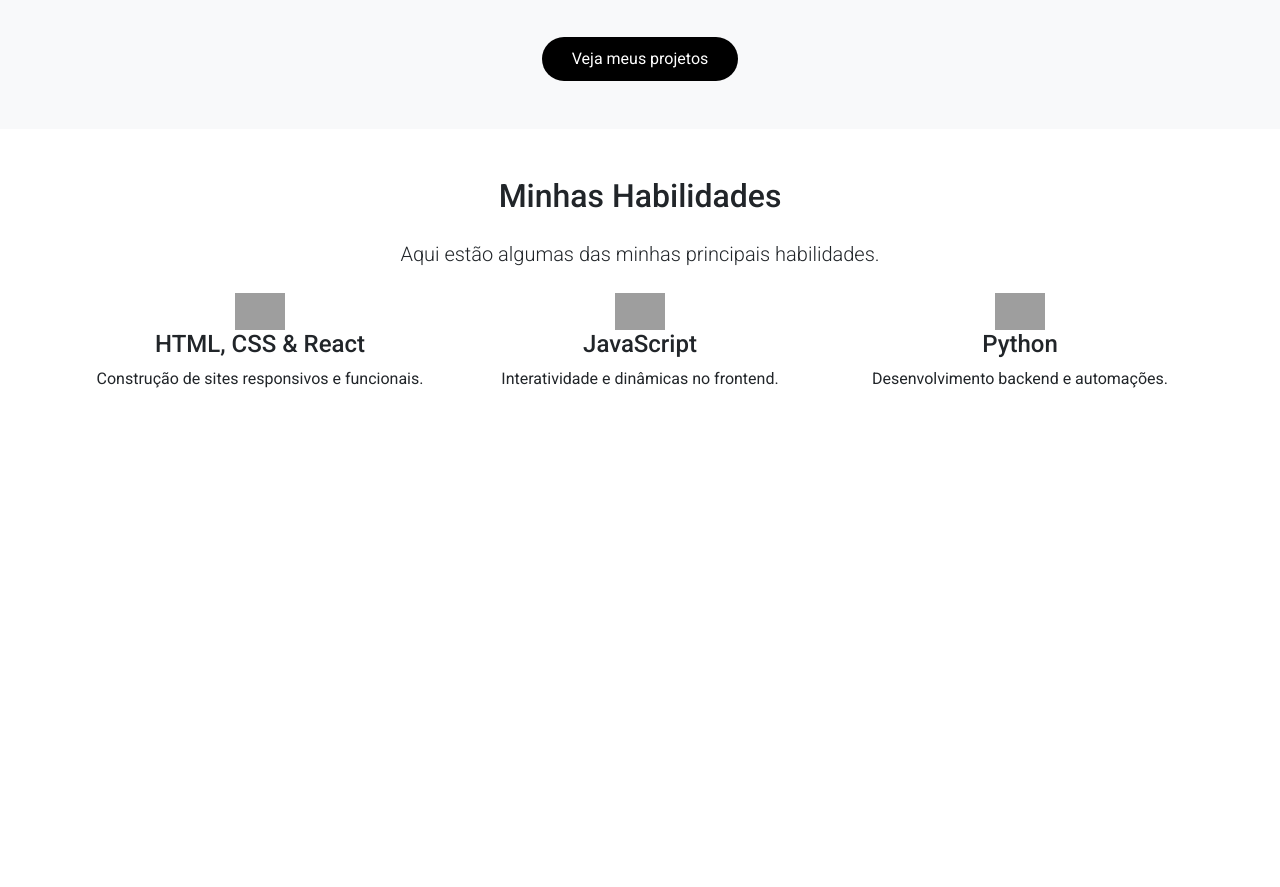
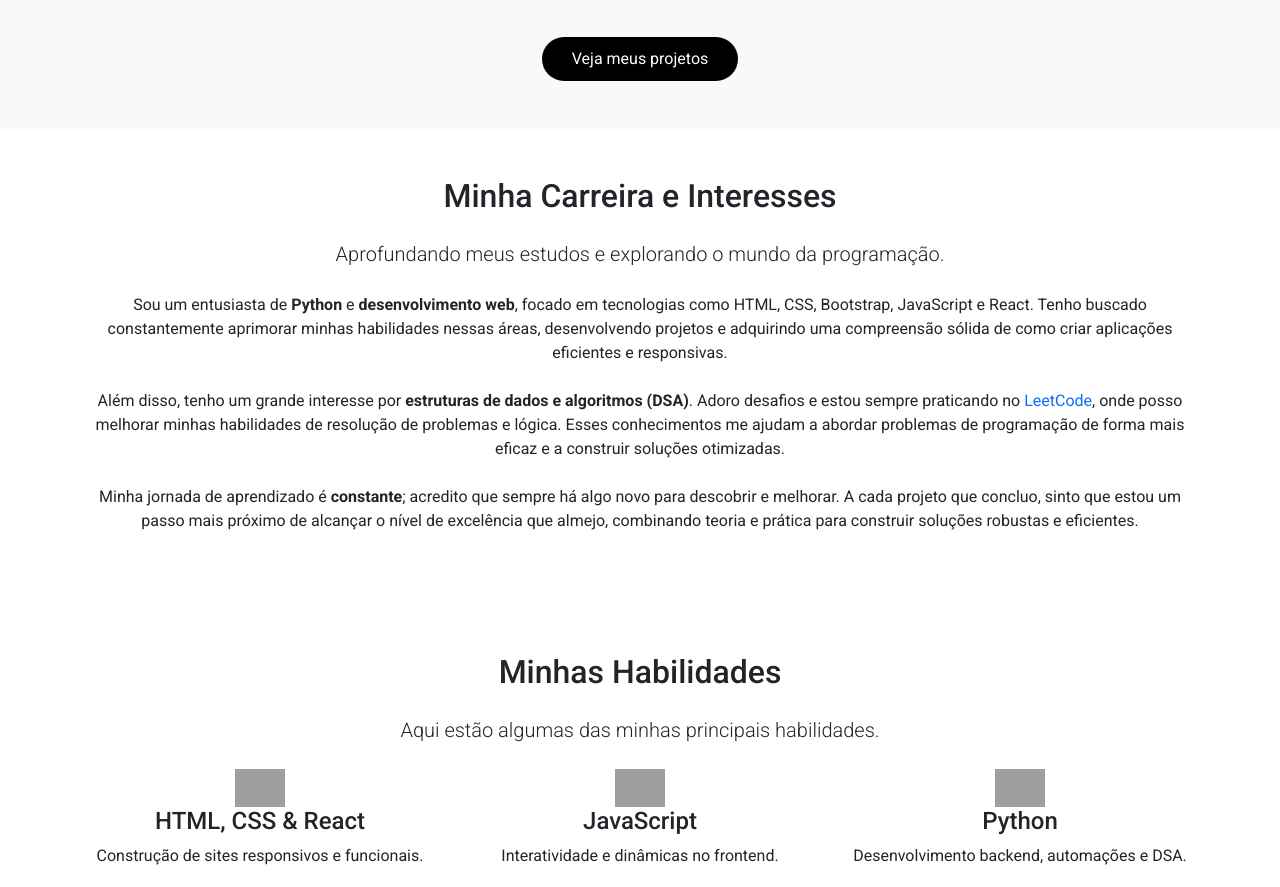
Before and after one commit to CaioRenatoDot/CaioRenatoDot, a plain HTML site: page aboutme.html in a window 1280 px wide. Shown: the part 1101-1988 px from the top of the page. Before the commit the page ends 1767 px from the top, so only its background shows below. Drawn offline with nearby package versions, Linux system fonts and the light colour scheme; grey boxes are pictures that could not be loaded.

Commit message:
minha historia, e minha carreira, textos novos, falando sobre minha carreira.

```diff
--- a/aboutme.html
+++ b/aboutme.html
@@ -54,6 +54,21 @@
             <button class="btn btn-dark mt-3" onclick="window.location.href='index.html'">Veja meus projetos</button>
         </div>
     </section>
+        <!-- Career Section -->
+        <section class="career py-5">
+            <div class="container text-center">
+                <h2 class="mb-4">Minha Carreira e Interesses</h2>
+                <p class="lead mb-4">Aprofundando meus estudos e explorando o mundo da programação.</p>
+                <p class="mb-4">
+                    Sou um entusiasta de <strong>Python</strong> e <strong>desenvolvimento web</strong>, focado em tecnologias como HTML, CSS, Bootstrap, JavaScript e React. Tenho buscado constantemente aprimorar minhas habilidades nessas áreas, desenvolvendo projetos e adquirindo uma compreensão sólida de como criar aplicações eficientes e responsivas.
+                </p>
+                <p class="mb-4">
+                    Além disso, tenho um grande interesse por <strong>estruturas de dados e algoritmos (DSA)</strong>. Adoro desafios e estou sempre praticando no <a href="https://leetcode.com" target="_blank" style="color: #0d6efd; text-decoration: none;">LeetCode</a>, onde posso melhorar minhas habilidades de resolução de problemas e lógica. Esses conhecimentos me ajudam a abordar problemas de programação de forma mais eficaz e a construir soluções otimizadas.
+                </p>
+                <p class="mb-4">Minha jornada de aprendizado é <strong>constante</strong>; acredito que sempre há algo novo para descobrir e melhorar. A cada projeto que concluo, sinto que estou um passo mais próximo de alcançar o nível de excelência que almejo, combinando teoria e prática para construir soluções robustas e eficientes.</p>
+            </div>
+        </section>
+
 
 
     <!-- Skills Section -->
@@ -75,11 +90,12 @@
                 <div class="col-md-4 skill">
                     <img src="https://cdn.jsdelivr.net/npm/simple-icons@v6/icons/python.svg" alt="Python" width="50">
                     <h4>Python</h4>
-                    <p>Desenvolvimento backend e automações.</p>
+                    <p>Desenvolvimento backend, automações e DSA.</p>
                 </div>
             </div>
         </div>
     </section>
+
     <!-- Footer -->
 <footer class="text-center py-4" style="background-color: #333; color: white; font-size: 14px; position: relative; overflow: hidden;">
     <div class="container">
```
